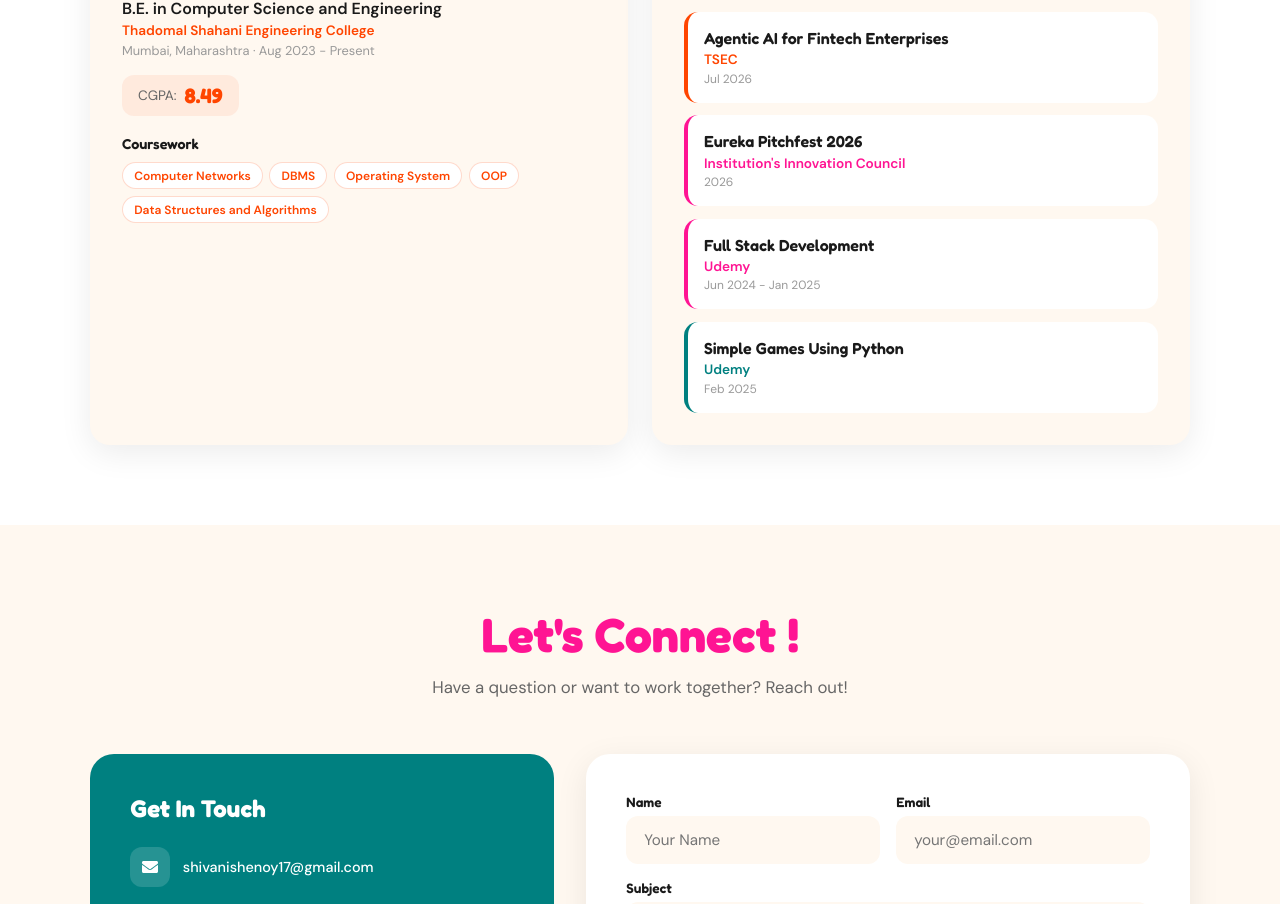
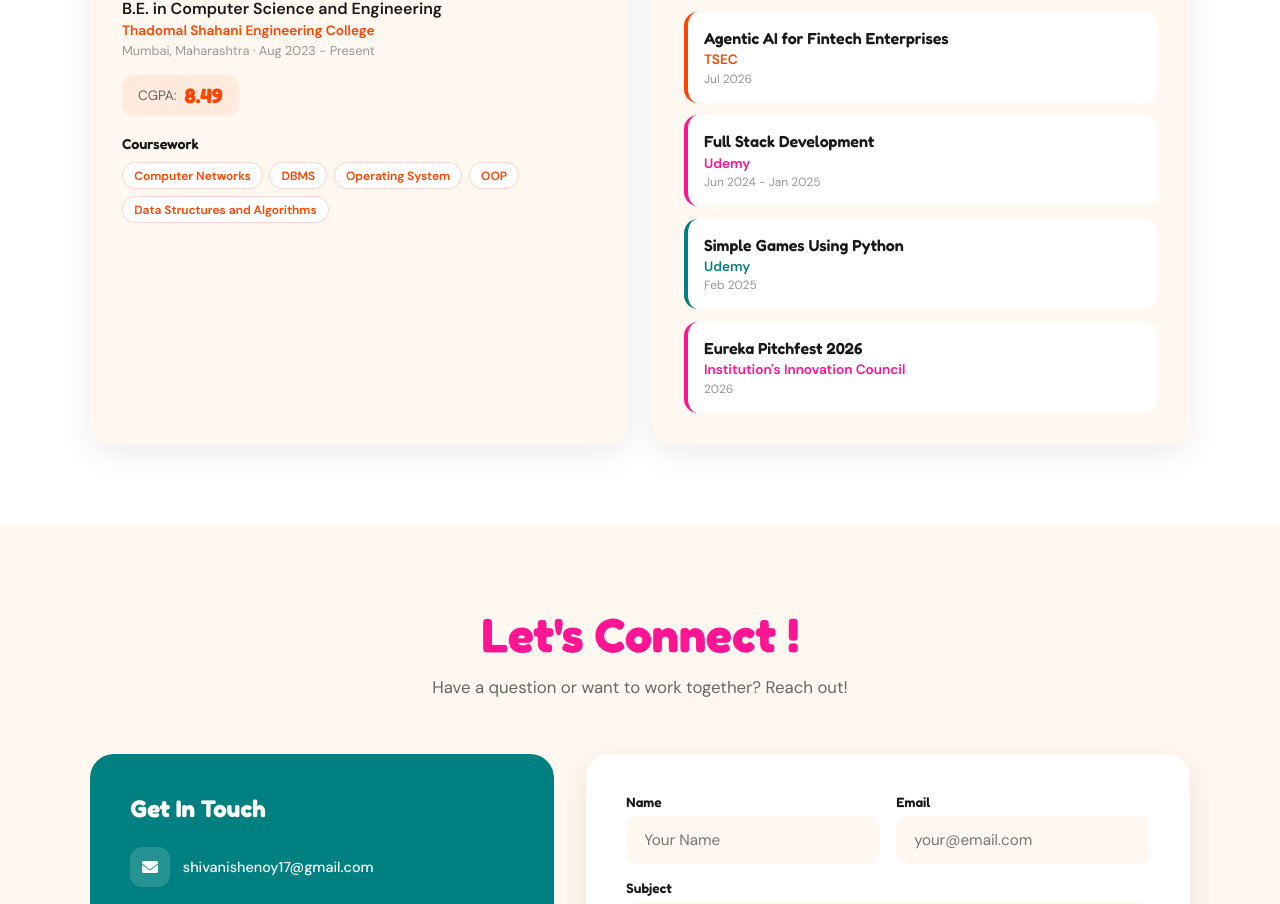
Before and after one commit to shenoyshivani/portfolio-website, a React (Vite) app in the folder client/: page / in a window 1280 px wide. Shown: the part 3836-4740 px from the top of the page. Built offline with nearby package versions, Linux system fonts and the light colour scheme.

Commit message:
Move Eureka Pitchfest after Python Games

```diff
--- a/client/src/components/Education.jsx
+++ b/client/src/components/Education.jsx
@@ -19,13 +19,6 @@ const certifications = [
     color: 'var(--orange)',
   },
   {
-    name: 'Eureka Pitchfest 2026',
-    issuer: "Institution's Innovation Council",
-    period: '2026',
-    link: 'https://drive.google.com/file/d/1j2AcxURgdiLpLd3lUCUZBQG2_rSMlSVw/view?usp=drive_link',
-    color: 'var(--magenta)',
-  },
-  {
     name: 'Full Stack Development',
     issuer: 'Udemy',
     period: 'Jun 2024 - Jan 2025',
@@ -38,6 +31,13 @@ const certifications = [
     period: 'Feb 2025',
     link: 'https://drive.google.com/file/d/1sNJVEpaBy74FQ57jvYHeQqmS2bwPAGMa/view?usp=sharing',
     color: 'var(--teal)',
+  },
+  {
+    name: 'Eureka Pitchfest 2026',
+    issuer: "Institution's Innovation Council",
+    period: '2026',
+    link: 'https://drive.google.com/file/d/1j2AcxURgdiLpLd3lUCUZBQG2_rSMlSVw/view?usp=drive_link',
+    color: 'var(--magenta)',
   },
 ]
 
```
